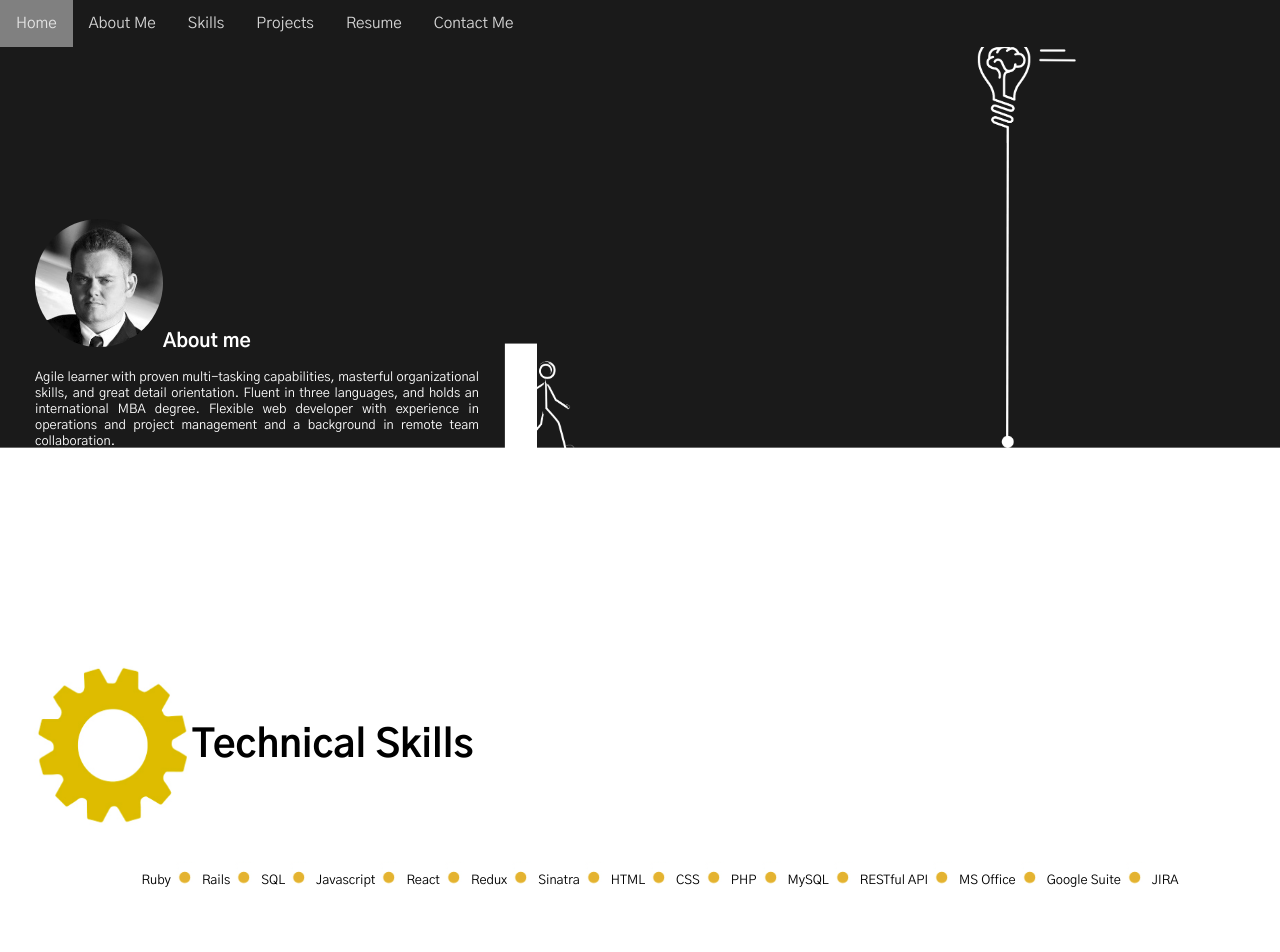
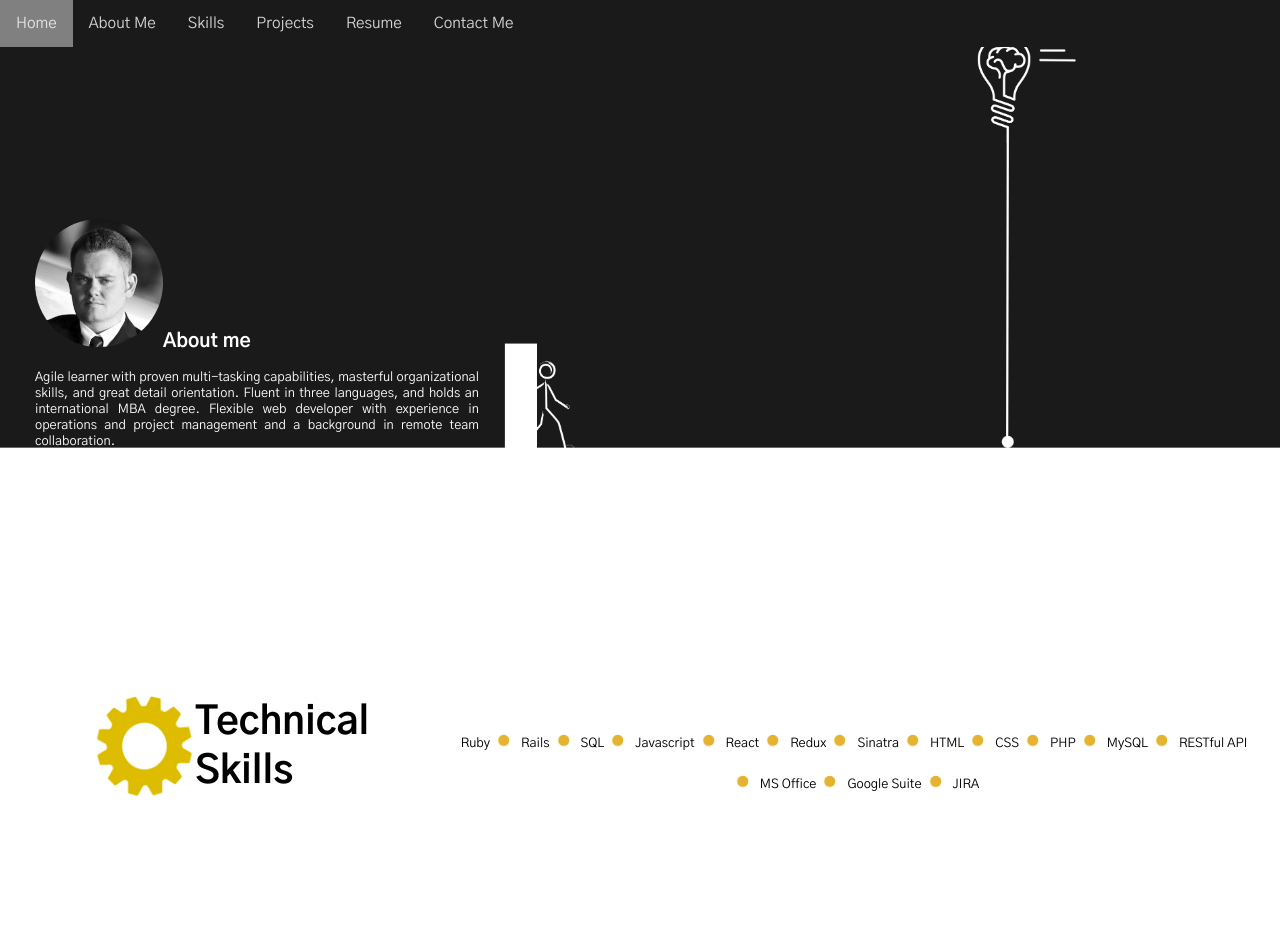
Before and after one commit to nicksolony/portfolio-frontend, a React (Create React App) app: page / in a window 1280 px wide. Shown: the top 952 px of the page. Built offline with nearby package versions, Linux system fonts and the light colour scheme.

Commit message:
added left column to skills, and added margin

```diff
--- a/src/App.css
+++ b/src/App.css
@@ -169,13 +169,14 @@ body {
   text-align: justify;
 }
 
+
 #Skills ul {
   padding-top: 10px;
   text-align: center;
 }
 
 #Skills img, #Skills h2 {
-  /* float: left;
+  /*
   background-image: url(/src/imgs/gear_skills.png);
   background-size: 20vh;
   background-repeat: no-repeat;
@@ -186,8 +187,8 @@ body {
 }
 
 #Skills img {
-  height: 20vh;
-  width: 20vh;
+  height: 8vw;
+  width: 8vw;
 }
 #Skills ul li{
   display: inline;
@@ -239,3 +240,13 @@ text-align: center;
 .component p {
   align-items: center;
 }
+
+
+.row {
+  display: flex;
+}
+
+.left {
+  width: 35%;
+  margin-left:5%;
+}
--- a/src/contents/Skills.js
+++ b/src/contents/Skills.js
@@ -3,9 +3,12 @@ import React, {Component} from 'react'
 class Skills extends Component {
     render() {
         return (
-        <div id="Skills" className="component">
+        <div id="Skills" className="component row">
+            <div className="left">
                 <img src="./imgs/gear_skills.png" alt="" />
-            <h2>Technical Skills</h2>
+                <h2>Technical <br/> Skills</h2>
+            </div>
+            <div className="right">
                 <ul>
                     {this.props.skills.map(skill => {
                         return <li>{skill}</li>
@@ -13,6 +16,7 @@ class Skills extends Component {
                     })}
                 </ul>
             </div>
+        </div>
         )
     }
 }
```
Lines whose indentation alone changed are shown as unchanged.
